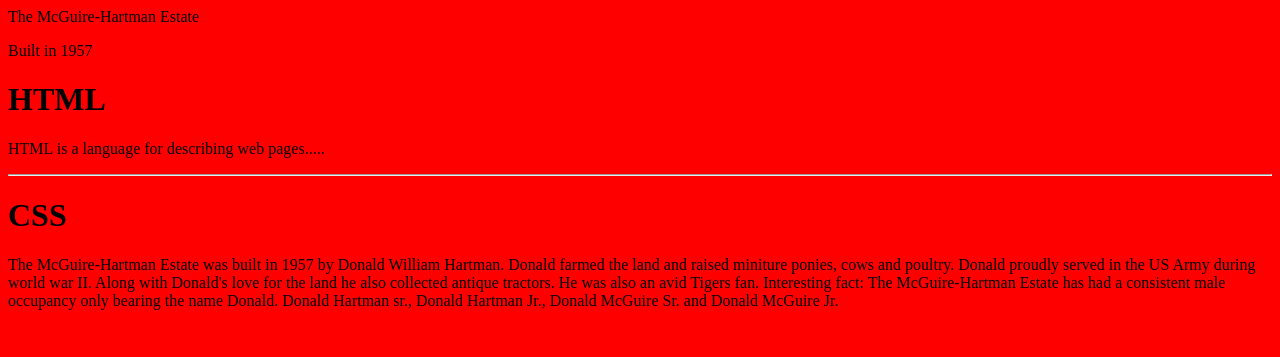
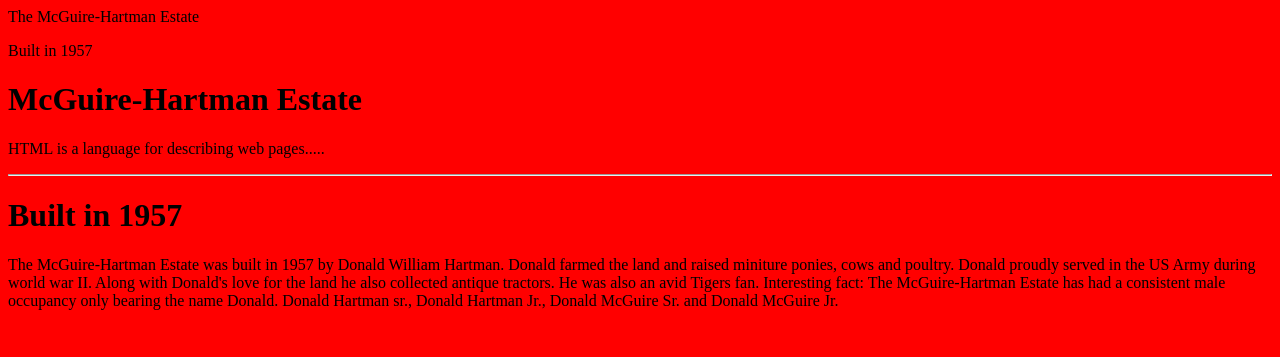
Before and after one commit to dmcguire2132/Estate, a plain HTML site: page index.html in a window 1280 px wide. Shown: the top 357 px of the page. Drawn offline with Linux system fonts and the light colour scheme.

Commit message:
Update index.html

```diff
--- a/index.html
+++ b/index.html
@@ -16,13 +16,13 @@
       <div class="col-sm-12 slogan">
          <p> Built in 1957 </p>
       </div>
-<h1>HTML</h1>
+<h1>McGuire-Hartman Estate</h1>
 
 <p>HTML is a language for describing web pages.....</p>
 
 <hr>
 
-<h1>CSS</h1>
+<h1>Built in 1957</h1>
    </div>
 
    <div class="row">
```
